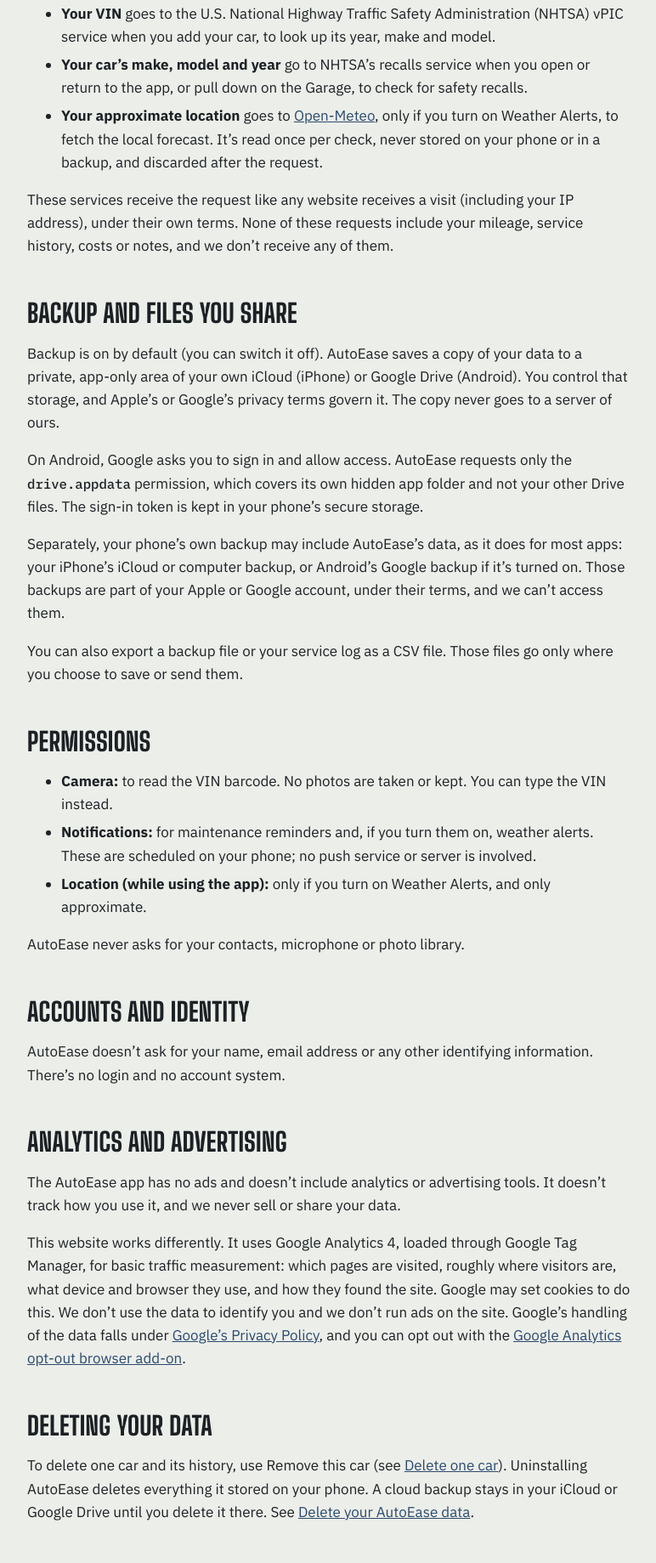
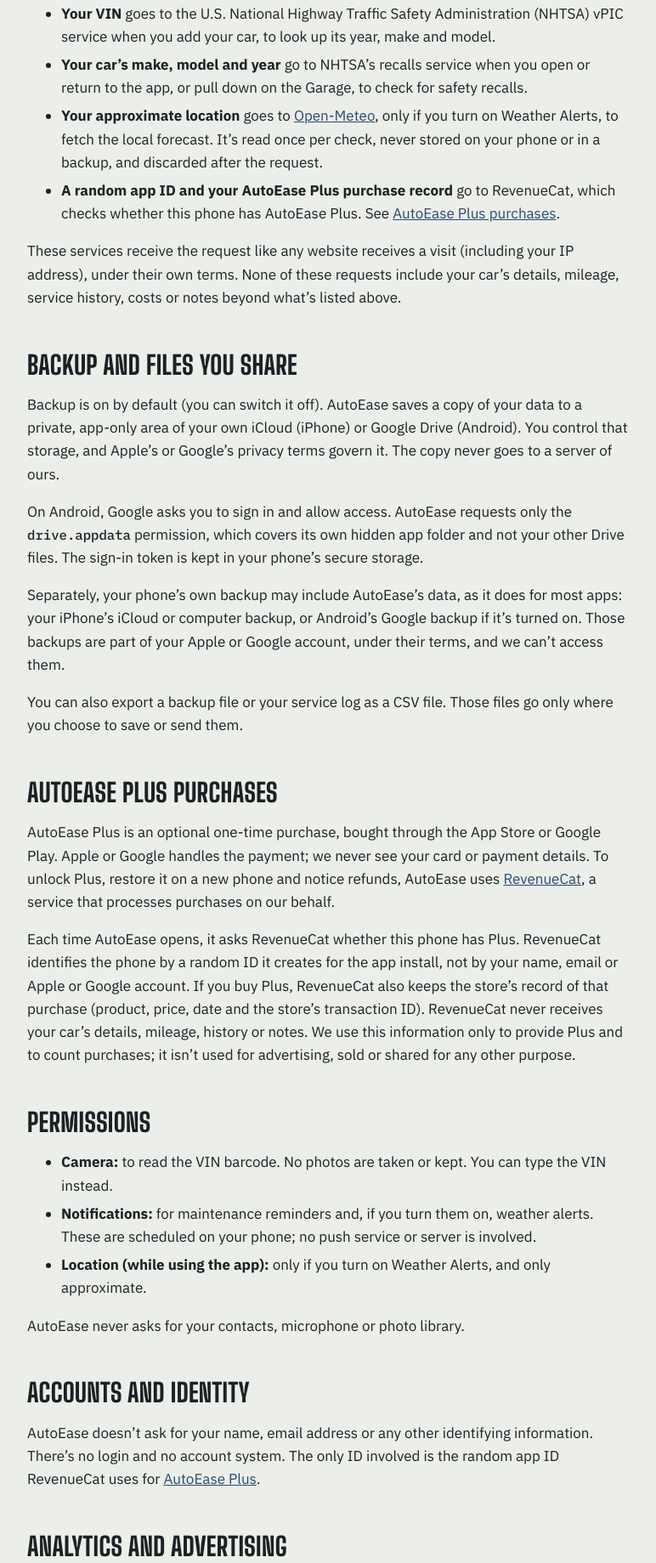
Before and after one commit to bitPimps/autoease.lixlink.com, a plain HTML site: page privacy.html in a window 1280 px wide. Shown: the part 952-2791 px from the top of the page at 85% size, without its empty margins (252-1024 px from the left). Drawn offline with Linux system fonts and the light colour scheme.

Commit message:
Privacy and delete-data: AutoEase Plus purchases through RevenueCat
The app now sells AutoEase Plus and checks RevenueCat on every launch,
so both store declarations list Purchase history and an app ID. The
privacy policy and the delete page said nothing was collected.

Co-Authored-By: Claude Opus 5.5 <noreply@anthropic.com>

```diff
--- a/privacy.html
+++ b/privacy.html
@@ -62,7 +62,7 @@
       "about": {
         "@id": "https://autoease.lixlink.com/#app"
       },
-      "dateModified": "2026-11-14",
+      "dateModified": "2026-11-16",
       "inLanguage": "en-US"
     },
     {
@@ -115,7 +115,7 @@
       </div>
     </div>
     <article class="wrap content-page">
-    <p class="updated">Last updated November 14, 2026</p>
+    <p class="updated">Last updated November 16, 2026</p>
     <p>
       AutoEase (“the app”) is made by THE LIX GROUP LLC (“we”). AutoEase is local-first: we don’t
       run a server for your data, there’s no account system, and we don’t collect your vehicle
@@ -137,11 +137,12 @@
       <li><strong>Your VIN</strong> goes to the U.S. National Highway Traffic Safety Administration (NHTSA) vPIC service when you add your car, to look up its year, make and model.</li>
       <li><strong>Your car’s make, model and year</strong> go to NHTSA’s recalls service when you open or return to the app, or pull down on the Garage, to check for safety recalls.</li>
       <li><strong>Your approximate location</strong> goes to <a href="https://open-meteo.com/" rel="noopener">Open-Meteo</a>, only if you turn on Weather Alerts, to fetch the local forecast. It’s read once per check, never stored on your phone or in a backup, and discarded after the request.</li>
+      <li><strong>A random app ID and your AutoEase Plus purchase record</strong> go to RevenueCat, which checks whether this phone has AutoEase Plus. See <a href="#plus">AutoEase Plus purchases</a>.</li>
     </ul>
     <p>
       These services receive the request like any website receives a visit (including your IP
-      address), under their own terms. None of these requests include your mileage, service
-      history, costs or notes, and we don’t receive any of them.
+      address), under their own terms. None of these requests include your car’s details, mileage,
+      service history, costs or notes beyond what’s listed above.
     </p>
 
     <h2 id="backup">Backup and files you share</h2>
@@ -165,6 +166,24 @@
       where you choose to save or send them.
     </p>
 
+    <h2 id="plus">AutoEase Plus purchases</h2>
+    <p>
+      AutoEase Plus is an optional one-time purchase, bought through the App Store or Google Play.
+      Apple or Google handles the payment; we never see your card or payment details. To unlock
+      Plus, restore it on a new phone and notice refunds, AutoEase uses
+      <a href="https://www.revenuecat.com/privacy" rel="noopener">RevenueCat</a>, a service that
+      processes purchases on our behalf.
+    </p>
+    <p>
+      Each time AutoEase opens, it asks RevenueCat whether this phone has Plus. RevenueCat
+      identifies the phone by a random ID it creates for the app install, not by your name, email
+      or Apple or Google account. If you buy Plus, RevenueCat also keeps the store’s record of that
+      purchase (product, price, date and the store’s transaction ID). RevenueCat never receives
+      your car’s details, mileage, history or notes. We use this information only to provide
+      Plus and to count purchases; it isn’t used for advertising, sold or shared for any other
+      purpose.
+    </p>
+
     <h2 id="permissions">Permissions</h2>
     <ul>
       <li><strong>Camera:</strong> to read the VIN barcode. No photos are taken or kept. You can type the VIN instead.</li>
@@ -174,12 +193,13 @@
     <p>AutoEase never asks for your contacts, microphone or photo library.</p>
 
     <h2 id="accounts">Accounts and identity</h2>
-    <p>AutoEase doesn’t ask for your name, email address or any other identifying information. There’s no login and no account system.</p>
+    <p>AutoEase doesn’t ask for your name, email address or any other identifying information. There’s no login and no account system. The only ID involved is the random app ID RevenueCat uses for <a href="#plus">AutoEase Plus</a>.</p>
 
     <h2 id="analytics">Analytics and advertising</h2>
     <p>
       The AutoEase app has no ads and doesn’t include analytics or advertising tools. It doesn’t
-      track how you use it, and we never sell or share your data.
+      track how you use it, and we never sell or share your data. RevenueCat’s purchase records
+      let us count how many people bought Plus; they don’t record how you use the app.
     </p>
     <p>
       This website works differently. It uses Google Analytics 4, loaded through Google Tag
@@ -194,11 +214,13 @@
     <p>
       To delete one car and its history, use Remove this car (see <a href="/delete-data.html#one-car">Delete one car</a>).
       Uninstalling AutoEase deletes everything it stored on your phone. A cloud backup stays in your
-      iCloud or Google Drive until you delete it there. See <a href="/delete-data.html">Delete your AutoEase data</a>.
+      iCloud or Google Drive until you delete it there. To have your AutoEase Plus purchase record
+      deleted from RevenueCat, email us (see <a href="/delete-data.html#us">Data we hold</a>).
+      See <a href="/delete-data.html">Delete your AutoEase data</a>.
     </p>
 
     <h2 id="children">Children’s privacy</h2>
-    <p>AutoEase isn’t directed at children and doesn’t knowingly collect information from anyone, of any age.</p>
+    <p>AutoEase isn’t directed at children and doesn’t knowingly collect personal information from children.</p>
 
     <h2 id="changes">Changes to this policy</h2>
     <p>If this policy changes, for example because a new feature changes how data is handled, we’ll update this page and the date above before that feature ships.</p>
```
Also changed, not shown: delete-data.html (+7 -3 lines).
